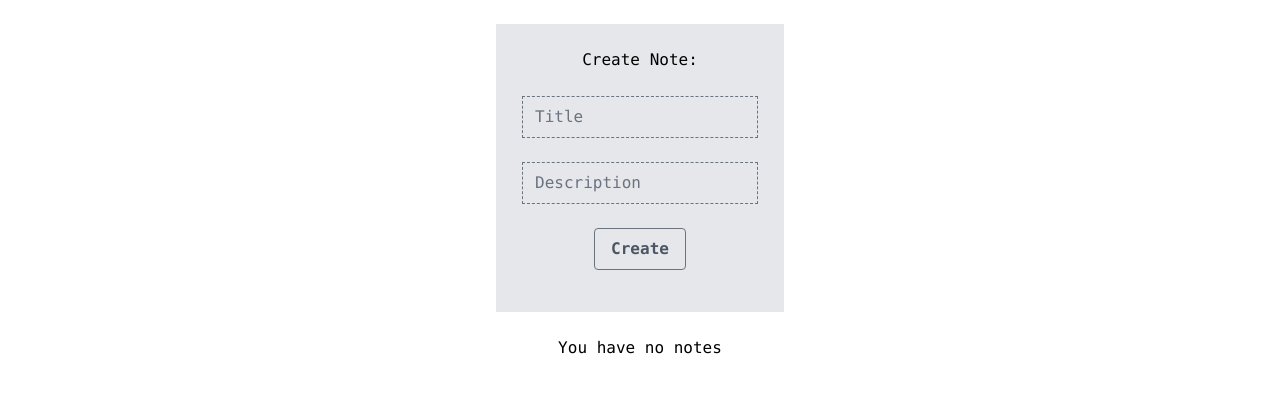
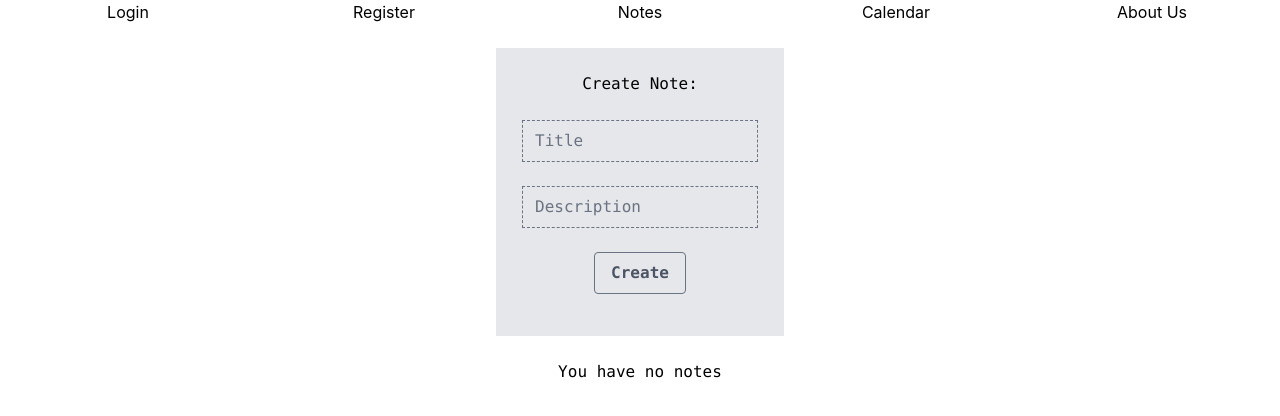
Before and after one commit to mcsuGH/NotEd, a React (Create React App) app in the folder client/: page /notes in a window 1280 px wide. Shown: the top 416 px of the page. Built offline with nearby package versions, Linux system fonts and the light colour scheme; no server answers.

Commit message:
Add Header with links to navigate webpage

```diff
--- a/client/src/App.js
+++ b/client/src/App.js
@@ -3,10 +3,11 @@ import { Routes, Route } from "react-router-dom";
 import axios from 'axios'
 import './App.css';
 
-import SignIn from "./components/authentication/signIn/signIn"
-import SignUp from "./components/authentication/signUp/signUp"
-import Notes from "./components/notes/notes"
-import Calendar from "./components/calendarEvents/calendar"
+import Header from "./components/header/header";
+import SignIn from "./components/authentication/signIn/signIn";
+import SignUp from "./components/authentication/signUp/signUp";
+import Notes from "./components/notes/notes";
+import Calendar from "./components/calendarEvents/calendar";
 
 export default function App() {
   let url;
@@ -26,6 +27,7 @@ export default function App() {
 
   return (
     <div className="App">
+      <Header />
       <Routes>
         <Route path="/" element={<SignIn url={url} setUser={setUser} user={user} />} />
         <Route path="/register" element={<SignUp url={url}/>} />
--- /dev/null
+++ b/client/src/components/header/header.js
@@ -0,0 +1,13 @@
+import React from 'react';
+
+export default function Header () {
+  return (
+    <div className= "flex-1 grid grid-cols-5">
+      <a href="/">Login</a>
+      <a href="/register">Register</a>
+      <a href="/notes">Notes</a>
+      <a href="/calendar">Calendar</a>
+      <a href="https://github.com/mcsuGH/NotEd">About Us</a>
+    </div>
+  )
+}
```
Also changed, not shown: 1 other file (tests, documents, lock files or other folders).
